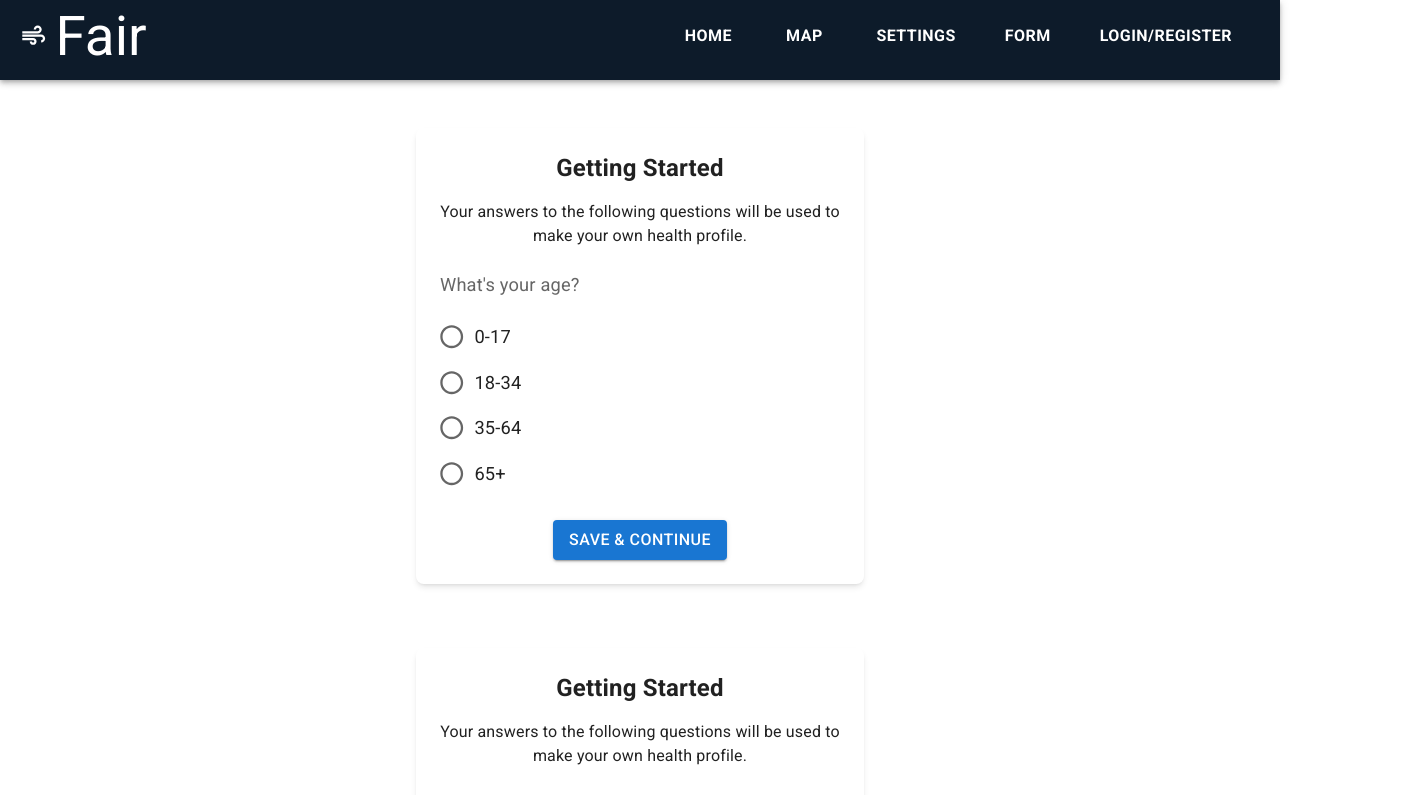
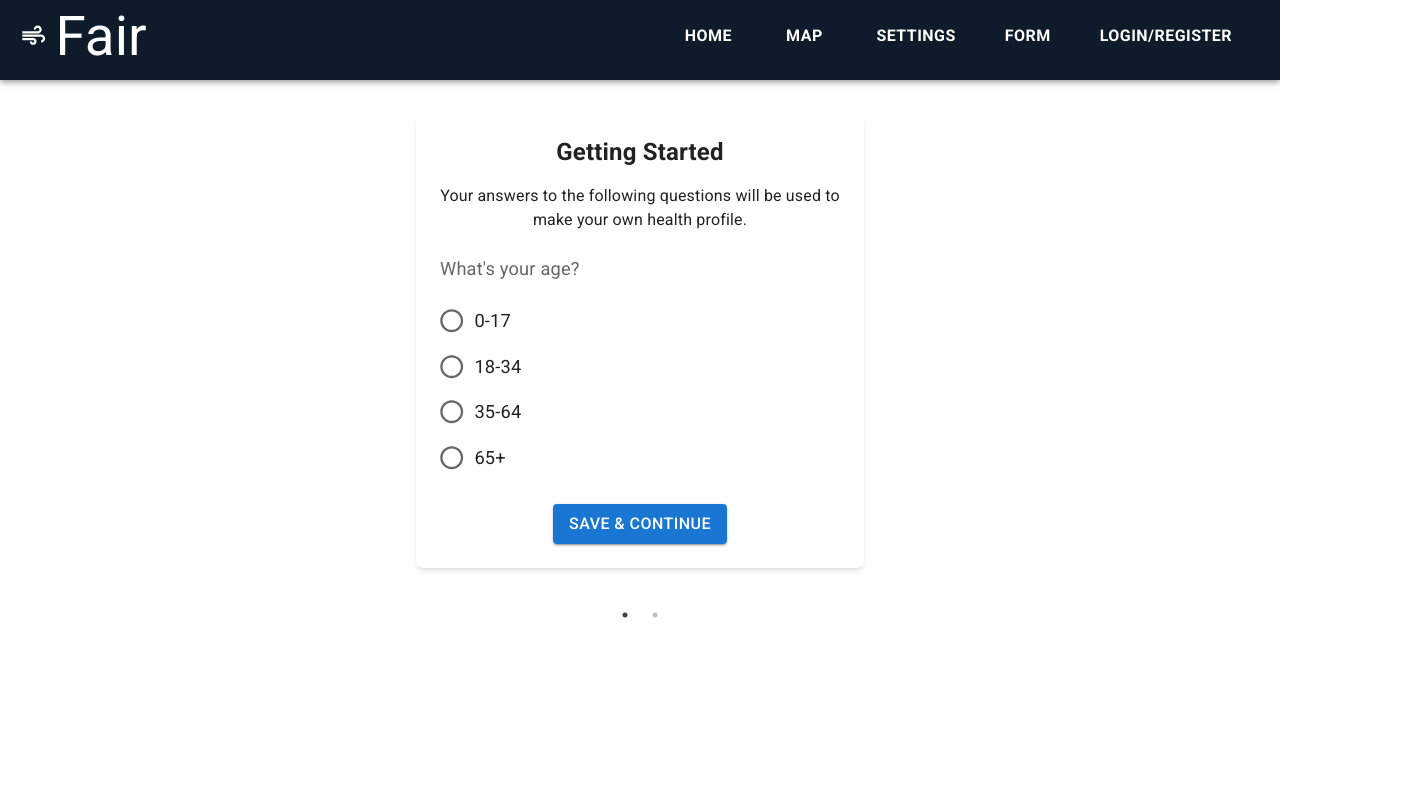
Before and after one commit to Naveen-Jaisankar/COMP47360-Web-Application, a React (Vite) app in the folder FrontEnd/air-quality-app/: page /gettingstarted in a window 1280 px wide. Shown: the top 795 px of the page, 1408 px wide, since content can reach past the window. Built offline with nearby package versions, Linux system fonts and the light colour scheme; no server answers.

Commit message:
Fixed carousel for induction quiz

```diff
--- a/FrontEnd/air-quality-app/package.json
+++ b/FrontEnd/air-quality-app/package.json
@@ -23,7 +23,8 @@
     "react-helmet": "^6.1.0",
     "react-player": "^2.16.0",
     "react-router-dom": "^6.23.1",
-    "react-slick": "^0.30.2"
+    "react-slick": "^0.30.2",
+    "slick-carousel": "^1.8.1"
   },
   "devDependencies": {
     "@types/react": "^18.2.66",
--- a/FrontEnd/air-quality-app/src/pages/GettingStarted.jsx
+++ b/FrontEnd/air-quality-app/src/pages/GettingStarted.jsx
@@ -1,5 +1,7 @@
-import React, { useState, useRef } from 'react';
+import React, { useState, useRef, Component } from 'react';
 import Slider from 'react-slick';
+import 'slick-carousel/slick/slick.css';
+import 'slick-carousel/slick/slick-theme.css';
 import GeneralHealthSection from './GeneralHealth';
 import UserAge from './UserAge';
 
@@ -17,25 +19,20 @@ const Starting = () => {
   };
 
   const next = () => {
-    sliderRef.slickNext();
-  };
-  const previous = () => {
-    sliderRef.slickPrev();
+    sliderRef.current.slickNext();
   };
 
   return (
-    <div className="min-h-screen flex items-center justify-center p-4">
-      <div className="w-full max-w-lg">
-      <Slider {...settings}>
+    <div className="slider-container">
+      <Slider ref={sliderRef} {...settings}>
         <div>
-            <UserAge nextStep = {next}/>
+          <UserAge nextStep={next} />
         </div>
         <div>
           <GeneralHealthSection nextStep={next} />
         </div>
       </Slider>
     </div>
-    </div>
   );
 };
 
```
Also changed, not shown: 1 other file (tests, documents, lock files or other folders). Lines whose indentation alone changed are shown as unchanged.
